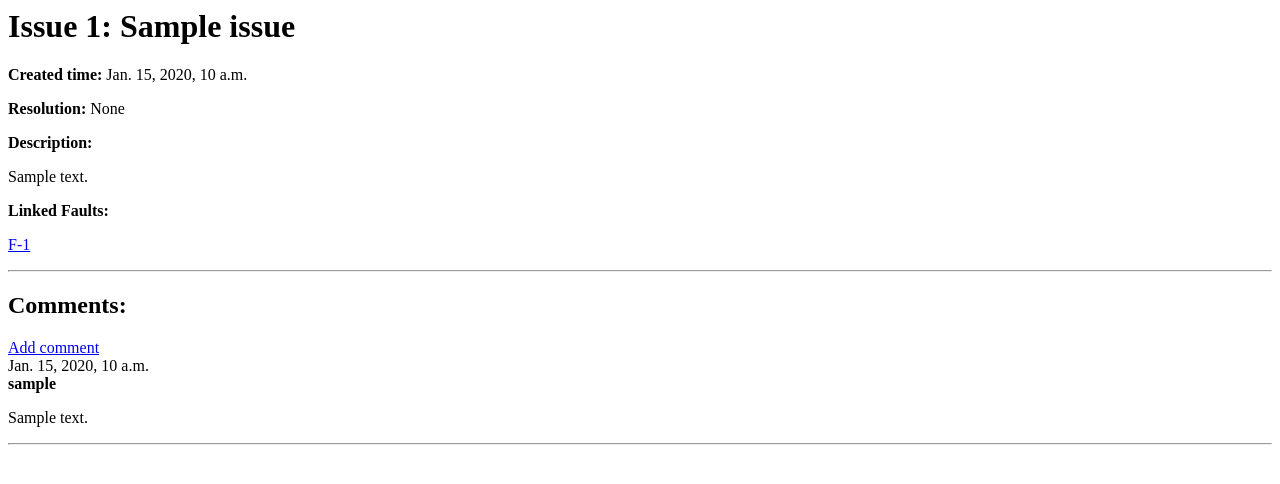
After one commit to JoelSpark/zim, a Django app: page /rico/issues/1/ in a window 1280 px wide. The commit adds this page. Shown: the top 484 px of the page. Run offline with Django 3.2, Linux system fonts and the light colour scheme; tables that the repository leaves empty hold one stand-in row (values such as "Sample post").

Commit message:
CRUD assets, faults, issues, and add comments

```diff
--- a/rico/models.py
+++ b/rico/models.py
@@ -14,17 +14,11 @@ class Comment(models.Model):
         return self.content
 
 
-class Asset(models.Model):
-    name = models.CharField(max_length=200)
-
-    def __str__(self):
-        return self.name
-
-
 class Fault(models.Model):
     # Attributes
-    body = models.TextField()
-    start_time = models.DateTimeField('start time')
+    title = models.CharField(max_length=140)
+    description = models.TextField(null=True, blank=True)
+    start_time = models.DateTimeField(null=True, blank=True)
     resolved_time = models.DateTimeField(null=True, blank=True)
     status = models.CharField(
         max_length=2, default='AC',
@@ -33,15 +27,21 @@ class Fault(models.Model):
                  ('FP', 'False Positive'),
                  ('OB', 'OBE')])
     # Foreign Keys
-    asset = models.ForeignKey(Asset, on_delete=models.CASCADE,
-                              null=True, blank=True)
     comments = models.ManyToManyField(Comment)
 
     def __str__(self):
         try:
-            return str(self.id)
+            return str(self.title)
         except NameError:
             return "None"
+
+
+class Asset(models.Model):
+    name = models.CharField(max_length=140)
+    faults = models.ManyToManyField(Fault)
+
+    def __str__(self):
+        return self.name
 
 
 class Issue(models.Model):
--- a/rico/templates/faults/detail.html
+++ b/rico/templates/faults/detail.html
@@ -1,11 +1,13 @@
-<h1>Fault ID: {{ fault.id }}</h1>
+<h1>Fault {{ fault.id }}: {{ fault.title }}</h1>
 <p><strong>Start time: </strong> {{ fault.start_time }}</p>
 <p><strong>Resolved time: </strong> {{ fault.resolved_time }}</p>
 <p><strong>Status: </strong> {{ fault.get_status_display }}</p>
+<p><strong>Description:</strong></p>
+<p>{{ fault.description }}</p>
 <p><strong>Linked Issues: </strong></p>
 
 {%  for issue in fault.issue_set.all %}
-    <p><a href="{% url 'issue_detail' pk=issue.id %}"></a></p>
+    <p><a href="{% url 'issue_detail' pk=issue.id %}">I-{{ issue.id }}: {{ issue.title }}</a></p>
 {% empty %}
     <p>None</p>
 {% endfor %}
--- a/rico/templates/faults/index.html
+++ b/rico/templates/faults/index.html
@@ -1,7 +1,7 @@
 {% if fault_list %}
     <ul>
     {% for fault in fault_list %}
-        <li><a href="{% url 'fault_detail' fault.id %}">{{ fault.id }}</a></li>
+        <li><a href="{% url 'fault_detail' fault.id %}">Fault-{{ fault.id }}: {{ fault.title }}</a></li>
     {% endfor %}
     </ul>
 {% else %}
--- /dev/null
+++ b/rico/templates/issues/detail.html
@@ -0,0 +1,28 @@
+<h1>Issue {{ issue.id }}: {{ issue.title }}</h1>
+<p><strong>Created time: </strong> {{ issue.created_time }}</p>
+<p><strong>Resolution: </strong> {{ issue.get_resolution_display }}</p>
+<p><strong>Description: </strong></p>
+<p>{{ issue.description }}</p>
+<p><strong>Linked Faults: </strong></p>
+
+{%  for fault in issue.faults.all %}
+    <p><a href="{% url 'fault_detail' pk=fault.id %}">F-{{ fault.id }}</a></p>
+{% empty %}
+    <p>None</p>
+{% endfor %}
+
+{% if error_message %}<p><strong>{{ error_message }}</strong></p>{% endif %}
+
+<hr>
+<h2>Comments: </h2>
+<a class="btn btn-default" href="{% url 'add_comment' object_name='issue' pk=issue.id %}">Add comment</a>
+{% for comment in issue.comments.all %}
+    <div class="comment">
+        <div class="date">{{ comment.timestamp }}</div>
+        <strong>{{ comment.user }}</strong>
+        <p>{{ comment.content|linebreaks }}</p>
+    </div>
+{% empty %}
+    <p>No comments here yet :(</p>
+{% endfor %}
+<hr>
--- a/rico/urls.py
+++ b/rico/urls.py
@@ -5,10 +5,18 @@ from . import views
 urlpatterns = [
     # /rico/
     url(r'^$', views.index, name='index'),
-    # /rico/id
-    url(r'^faults/$', views.fault_list, name='fault_index'),
+    # Faults
+    url(r'^faults/$', views.fault_index, name='fault_index'),
+    url(r'^faults/new$', views.add_fault, name='add_fault'),
     url(r'^faults/(?P<pk>[0-9]+)/$', views.fault_detail, name='fault_detail'),
+    # Issues
+    url(r'^issues/$', views.issue_index, name='issue_index'),
+    url(r'^issues/new$', views.add_issue, name='add_issue'),
+    url(r'^issues/(?P<pk>[0-9]+)/$', views.issue_detail, name='issue_detail'),
+    # Assets
+    url(r'^assets/$', views.asset_list, name='asset_index'),
+    url(r'^assets/new$', views.add_asset, name='add_asset'),
+    url(r'^assets/(?P<pk>[0-9]+)/$', views.asset_detail, name='asset_detail'),
+    # Comments
     url(r'^(?P<object_name>\w+)s/(?P<pk>[0-9]+)/comment/$', views.add_comment, name='add_comment'),
-    url(r'^assets/$', views.asset_list, name='asset_index'),
-    url(r'^assets/(?P<asset_id>[0-9]+)/$', views.asset_detail, name='asset_detail'),
 ]
--- a/rico/views.py
+++ b/rico/views.py
@@ -1,20 +1,21 @@
 # -*- coding: utf-8 -*-
 from __future__ import unicode_literals
 import importlib
+from datetime import datetime
 
 from django.shortcuts import get_object_or_404, get_list_or_404
 from django.shortcuts import render, redirect
 from django.http import HttpResponse, HttpResponseBadRequest
 
-from .models import Fault, Asset, Comment
-from .forms import CommentForm
+from .models import Fault, Asset, Issue
+from .forms import FaultForm, IssueForm, AssetForm, CommentForm
 
 
 def index(request):
     return HttpResponse("Hello, world. This is the rico index.")
 
 
-def fault_list(request):
+def fault_index(request):
     fault_list = get_list_or_404(Fault.objects.order_by('id'))
     return render(request, 'faults/index.html', {'fault_list': fault_list})
 
@@ -24,18 +25,65 @@ def fault_detail(request, pk):
     return render(request, 'faults/detail.html', {'fault': fault})
 
 
+def add_fault(request):
+    if request.method == "POST":
+        form = FaultForm(request.POST)
+        if form.is_valid():
+            fault = form.save(commit=False)
+            if fault.start_time is None:
+                fault.start_time = datetime.now()
+            fault.save()
+            return redirect('fault_detail', pk=fault.id)
+    else:
+        form = FaultForm()
+    return render(request, 'faults/add_fault.html', {'form': form})
+
+
+def issue_index(request):
+    issue_list = get_list_or_404(Issue.objects.order_by('id'))
+    return render(request, 'issues/index.html', {'issue_list': issue_list})
+
+
+def issue_detail(request, pk):
+    issue = get_object_or_404(Issue, pk=pk)
+    return render(request, 'issues/detail.html', {'issue': issue})
+
+
+def add_issue(request):
+    if request.method == "POST":
+        form = IssueForm(request.POST)
+        if form.is_valid():
+            issue = form.save(commit=False)
+            issue.save()
+            return redirect('issue_detail', pk=issue.id)
+    else:
+        form = IssueForm()
+    return render(request, 'issues/add_issue.html', {'form': form})
+
+
 def asset_list(request):
     asset_list = get_list_or_404(Asset.objects.order_by('name'))
     return render(request, 'assets/index.html', {'asset_list': asset_list})
 
 
-def asset_detail(request, asset_id):
-    asset = get_object_or_404(Asset, pk=asset_id)
+def asset_detail(request, pk):
+    asset = get_object_or_404(Asset, pk=pk)
     return render(request, 'assets/detail.html', {'asset': asset})
 
 
+def add_asset(request):
+    if request.method == "POST":
+        form = AssetForm(request.POST)
+        if form.is_valid():
+            asset = form.save(commit=False)
+            asset.save()
+            return redirect('asset_detail', pk=asset.id)
+    else:
+        form = AssetForm()
+    return render(request, 'assets/add_asset.html', {'form': form})
+
+
 def add_comment(request, object_name, pk):
-    print object_name
     rico_models = importlib.import_module('rico.models')
     _object = get_object_or_404(
         getattr(rico_models, object_name.title()), pk=pk)
```
Also changed, not shown: rico/forms.py (+32 -1 lines), rico/templates/assets/add_asset.html (added, +7 -0 lines), rico/templates/faults/add_fault.html (added, +7 -0 lines), rico/templates/issues/add_issue.html (added, +7 -0 lines), rico/templates/issues/index.html (added, +9 -0 lines), rico/migrations/0005_auto_20170725_1905.py (added), rico/migrations/0006_auto_20170725_1908.py (added), rico/migrations/0007_auto_20170725_1944.py (added).
